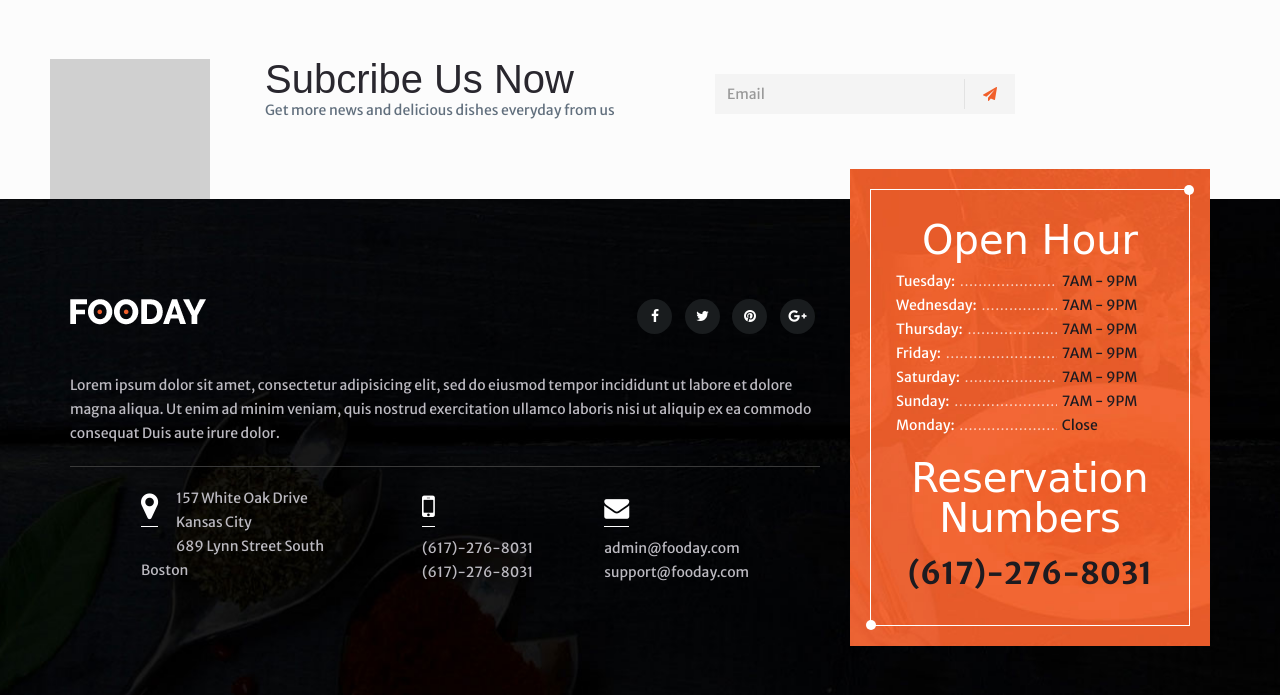
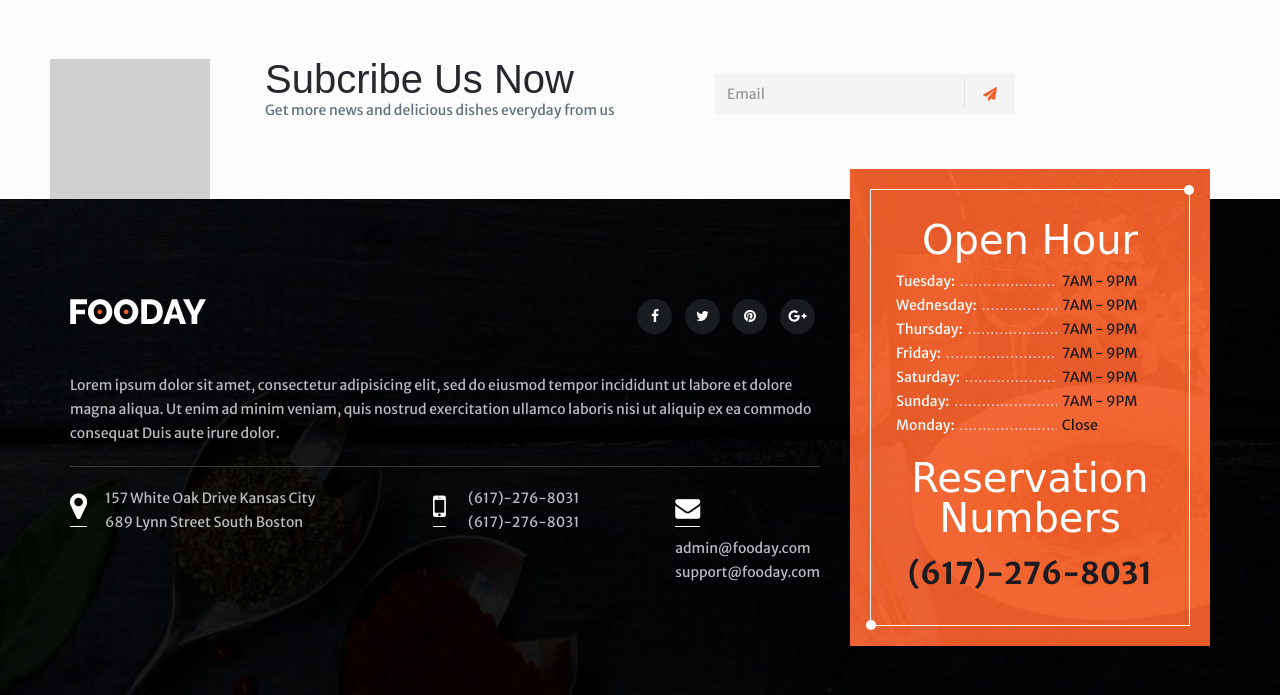
Before and after one commit to asadmalik287/finest-and-kebab, a PHP site: page /blank.html in a window 1280 px wide. Shown: the part 542-1237 px from the top of the page. Run offline with PHP 8.4, Linux system fonts and the light colour scheme; some libraries are stand-ins or nearby versions; some web fonts are replaced.

Commit message:
'chnages'

```diff
--- a/assets/css/widget.css
+++ b/assets/css/widget.css
@@ -249,6 +249,14 @@ footer .swin-widget .title-widget {
     border-bottom: 0;
 }
 
+.address-info {
+    width: 60%;
+}
+
+.phone-info {
+    width: 40%;
+}
+
 
 /* .about-contact-info .address-info {
   width: 40%;
```
